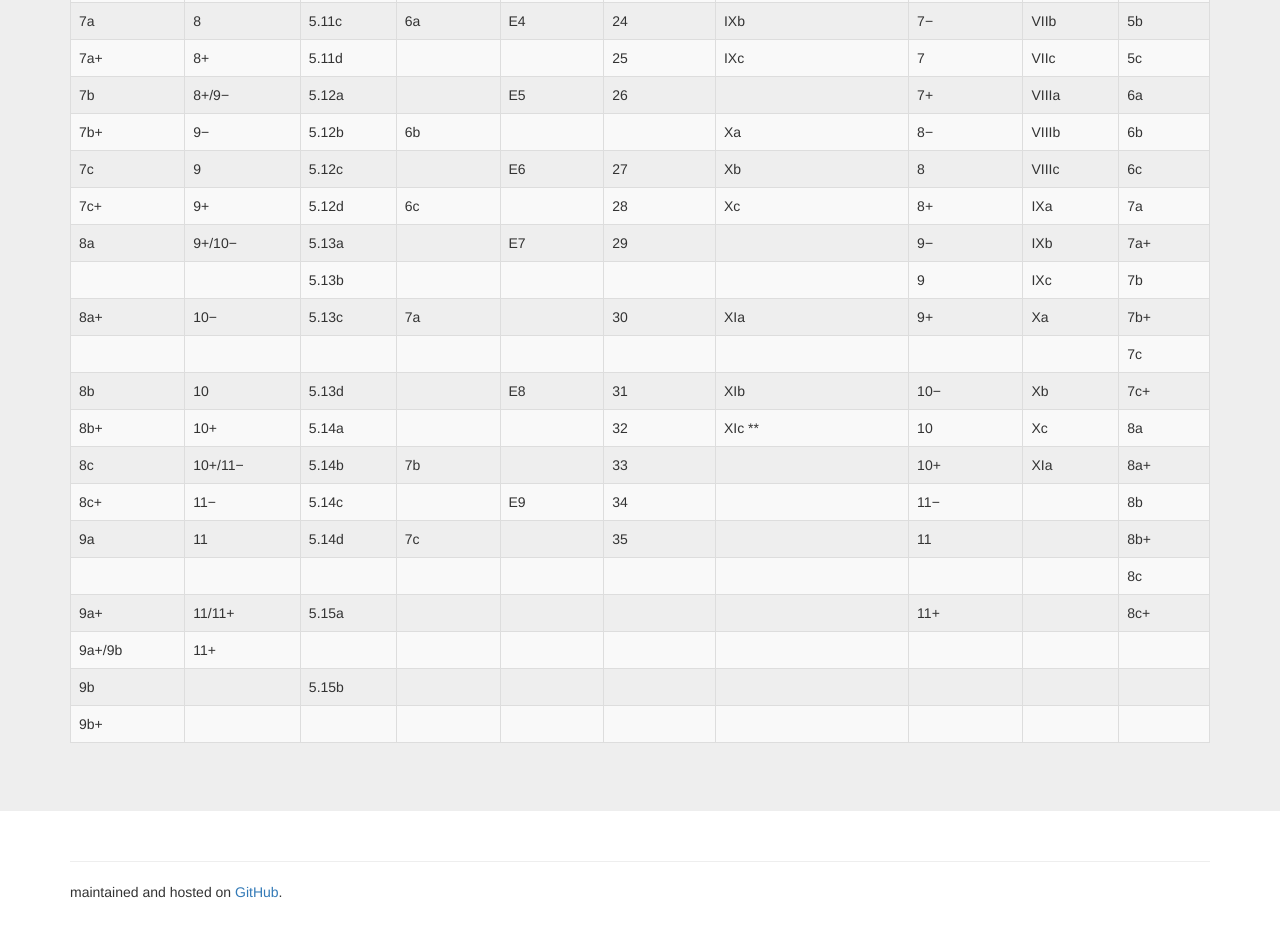
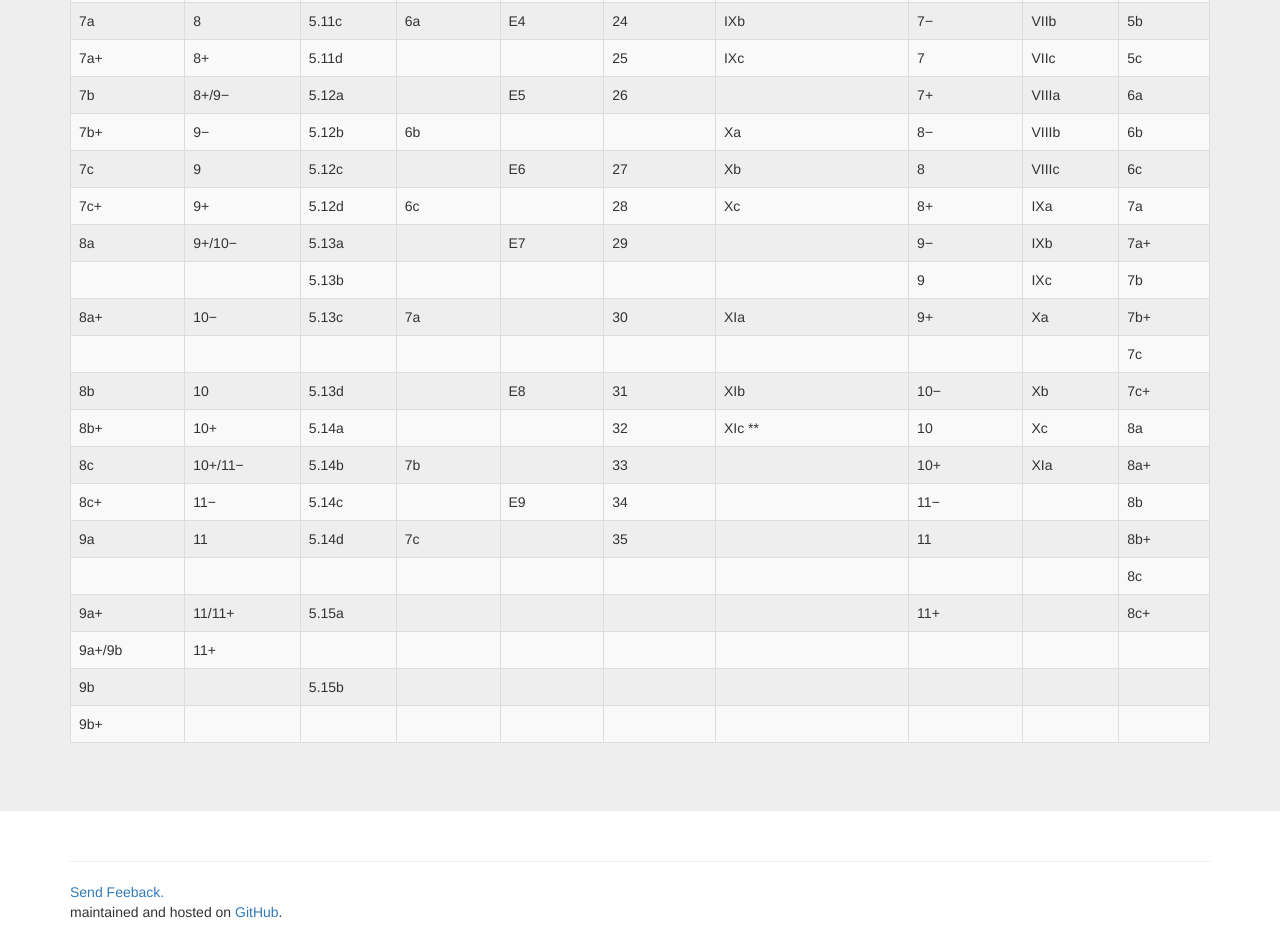
Before and after one commit to matthiaslischka/schwierigkeitsgrade-klettern.de, a plain HTML site: page index.html in a window 1280 px wide. Shown: the part 828-1780 px from the top of the page. Drawn offline with Linux system fonts and the light colour scheme.

Commit message:
Update index.html

```diff
--- a/index.html
+++ b/index.html
@@ -515,7 +515,7 @@
     <hr>
 
     <footer>
-      <p>maintained and hosted on <a href="https://github.com/matthiaslischka/schwierigkeitsgrade-klettern.de">GitHub</a>.</p>
+      <p><a href="http://freesuggestionbox.com/pub/vnygnqb">Send Feeback.</a><br />maintained and hosted on <a href="https://github.com/matthiaslischka/schwierigkeitsgrade-klettern.de">GitHub</a>.</p>
     </footer>
   </div>
   <!-- /container -->
```
